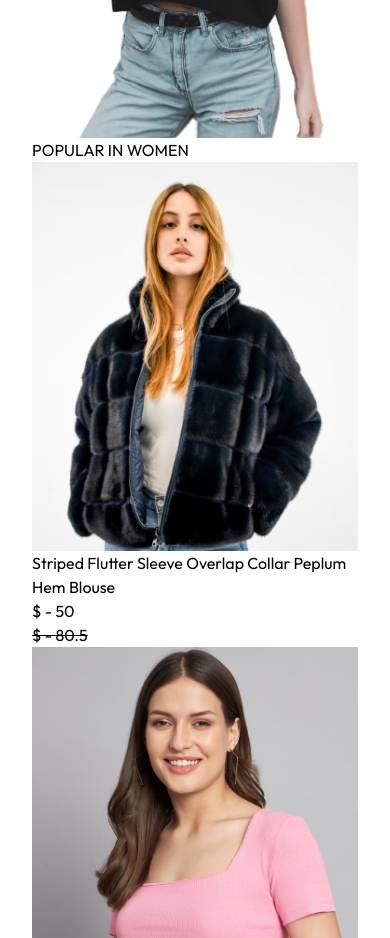
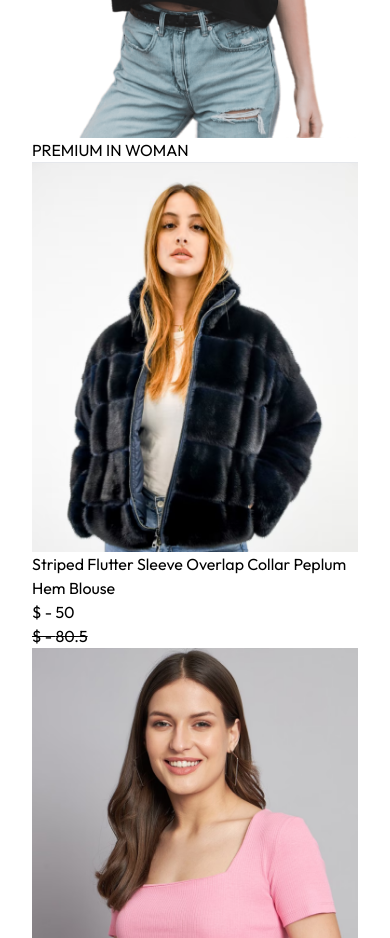
Before and after one commit to Mostafizur-Rahman13/Cloth-Tailwind-Reactjs, a React (Vite) app: page / in a window 390 px wide. Shown: the part 4760-5698 px from the top of the page. Built offline with nearby package versions, Linux system fonts and the light colour scheme.

Commit message:
Responsiv  Sub Category Product Page

```diff
--- a/src/Components/Item/Item.jsx
+++ b/src/Components/Item/Item.jsx
@@ -9,7 +9,7 @@ const Item = ({ id, name, image, new_price, old_price }) => {
         <img className='sm:w-[160px] md:w-[170px] lg:w-[220px] xl:w-[280px] hover:rounded-t-xl' src={image} alt="" />
 
         <p className='md:my-[6px]'>{name}</p>
-        <div className="item-price md:flex gap-[20px] justify-center">
+        <div className="item-price flex gap-[20px] justify-center">
           <div className="item-price-new lg:text-[14px] xl:text-xl font-bold text-[#19176e]">
             $ - {new_price}
           </div>
--- a/src/Components/NewCollection/NewCollection.jsx
+++ b/src/Components/NewCollection/NewCollection.jsx
@@ -4,11 +4,12 @@ import Item from '../Item/Item'
 
 const NewCollection = () => {
   return (
-    <div className='new-collections h-5/6 md:flex flex-col items-center gap:[10px] mt-10 mb-8'>
-      <h1 className='text-[#171717] font-medium text-5xl'>NEW COLLECTIONS</h1>
+    <div className='new-collections h-5/6 flex flex-col items-center md:gap-1.5 lg:gap-2.5 mt-10 mb-8'>
+      <h1 className='text-[#171717]  text-xl md:text-3xl lg:text-4xl xl:text-5xl font-medium'>NEW COLLECTIONS</h1>
 
-      <hr className='w-[200px] h-[6px] mt-4 rounded-md bg-[#252525]' />
-      <div className="collections mt-5 md:grid grid-cols-4 gap-12 ">
+      <hr className='w-20 md:w-40 lg:w-48 xl:w-52 h-0.5 md:h-1 xl:h-1.5 mt-4 rounded-md bg-[#252525]' />
+
+      <div className="collections mt-5 grid grid-cols-2 md:grid-cols-4 gap-5 md:gap-1.5 lg:gap-5 xl:gap-8">
 
         {new_collection.map((item) => {
 
--- a/src/Components/Popular/Popular.jsx
+++ b/src/Components/Popular/Popular.jsx
@@ -5,14 +5,13 @@ import Item from '../Item/Item'
 
 const Popular = () => {
   return (
-    <div
+    <div className='new-collections h-5/6 flex flex-col items-center md:gap-1.5 lg:gap-2.5 mt-10 mb-8'>
+      <h1 className='text-[#171717]  text-xl md:text-3xl lg:text-4xl xl:text-5xl font-medium'>PREMIUM IN WOMAN</h1>
 
-      className='popular h-[90vh] md:h-[66vh] lg:h-[70vh] xl:h-5/6 flex flex-col items-center md:gap-[6px] lg:gap:[10px]'>
+      <hr className='w-20 md:w-40 lg:w-48 xl:w-52 h-0.5 md:h-1 xl:h-1.5 mt-4 rounded-md bg-[#252525]' />
 
-      <h1 className='text-[#171717] md:text-xl lg:text-4xl xl:text-5xl font-medium '>POPULAR IN WOMEN</h1>
+      <div className="collections mt-5 grid grid-cols-2 md:grid-cols-4 gap-5 md:gap-1.5 lg:gap-5 xl:gap-8">
 
-      {/* <hr className='lg:w-40 xl:w-52 xl:h-2 lg:mt-0 xl:mt-4 rounded-md bg-[#252525]' /> */}
-      <div className="popular-item mb-4 md:mt-3 md:mb-4 lg:mt-4 lg:mb-5 xl:mt-10 xl:mb-20 grid grid-cols-2 gap-5 md:flex md:gap-1.5 lg:gap-5 xl:gap-8">
         {
 
           data_product.map((item) => {
```
